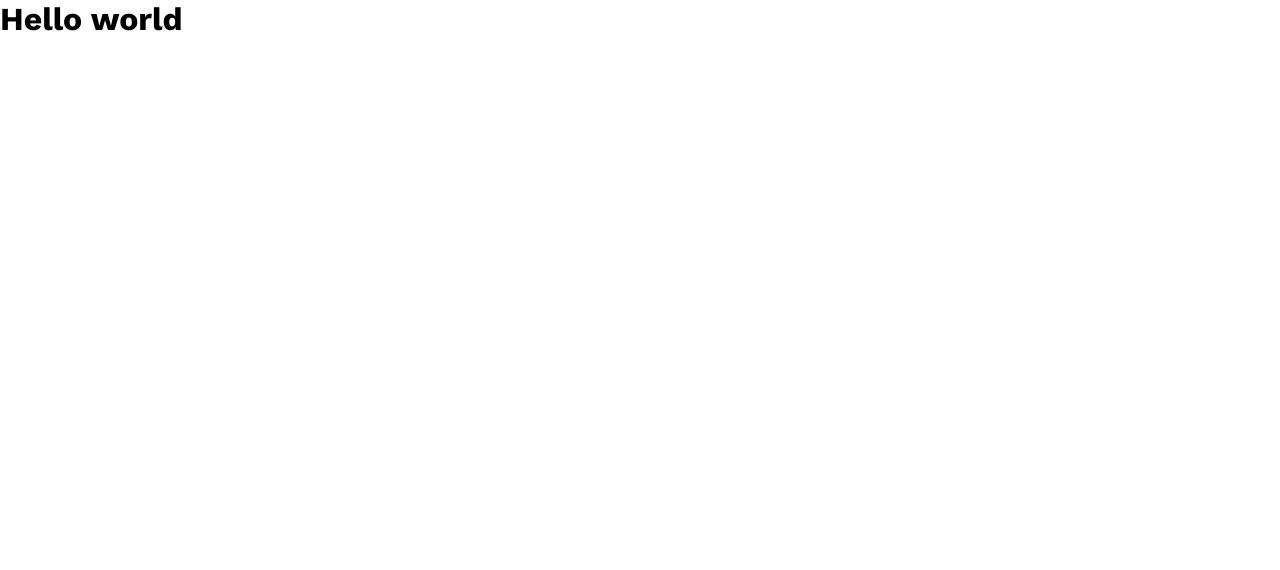
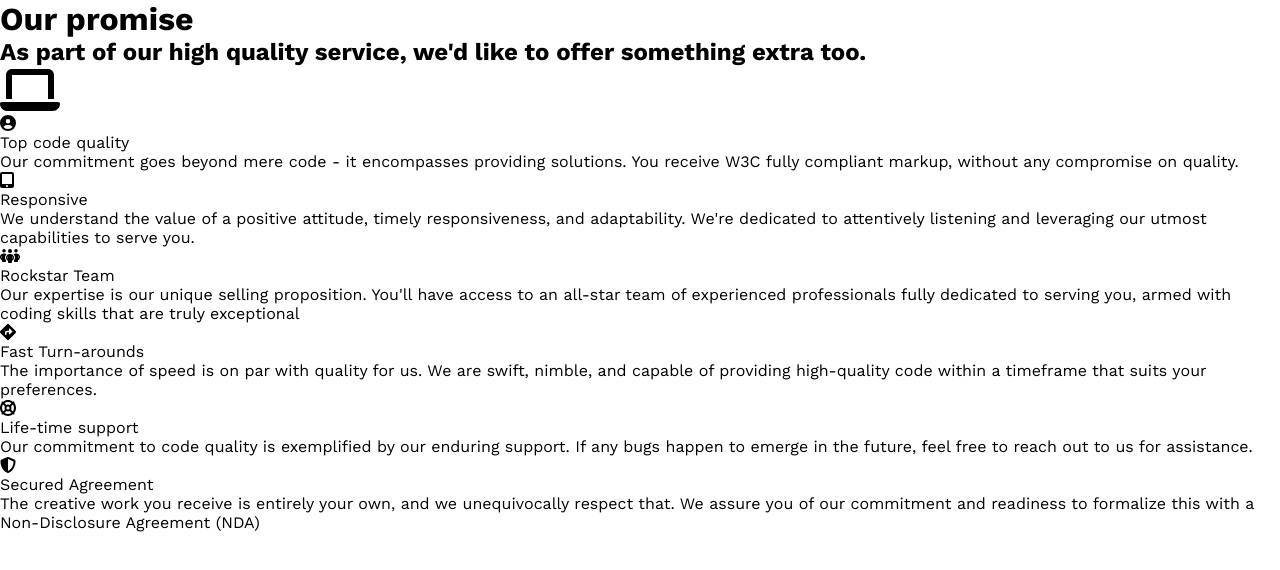
Before and after one commit to sairam2381/st-Josephs-react, a React (Create React App) app: page / in a window 1280 px wide. Shown: the top 570 px of the page. Built offline with nearby package versions, Linux system fonts and the light colour scheme.

Commit message:
Modifications in our promises

```diff
--- a/package.json
+++ b/package.json
@@ -3,6 +3,9 @@
   "version": "0.1.0",
   "private": true,
   "dependencies": {
+    "@fortawesome/fontawesome-svg-core": "^6.7.2",
+    "@fortawesome/free-brands-svg-icons": "^6.7.2",
+    "@fortawesome/free-solid-svg-icons": "^6.7.2",
     "@fortawesome/react-fontawesome": "^0.2.2",
     "@testing-library/dom": "^10.4.0",
     "@testing-library/jest-dom": "^6.6.3",
--- a/src/App.js
+++ b/src/App.js
@@ -1,13 +1,17 @@
-import DummyComponent from "./home-page/dummy/dummy-component"
+import DummyComponent from "./home-page/dummy/dummy-component";
 import HeroPageComponent from "./home-page/hero-page/hero-page-component";
 import LearnersTodayComponent from "./home-page/learners-today/learners-today";
+import OurpromisesComponent from "./home-page/our-promise/our-promise-component";
+import WeatherAppComponent from "./home-page/weather-app/weather-app-component";
 import "./index.css";
 function App() {
   return (
     <div>
       {/* <HeroPageComponent /> */}
       {/* <LearnersTodayComponent /> */}
-      <DummyComponent />
+      {/* <DummyComponent /> */}
+      <OurpromisesComponent />
+      {/* <WeatherAppComponent /> */}
     </div>
   );
 }
--- a/src/home-page/our-promise/our-promise-component.jsx
+++ b/src/home-page/our-promise/our-promise-component.jsx
@@ -1,4 +1,15 @@
 import React from "react";
+import { FontAwesomeIcon } from "@fortawesome/react-fontawesome";
+import {
+  faLaptop,
+  faCircleUser,
+  faTabletScreenButton,
+  faPeopleGroup,
+  faDiamondTurnRight,
+  faLifeRing,
+  faShieldHalved,
+} from "@fortawesome/free-solid-svg-icons";
+import { faGoogle } from "@fortawesome/free-brands-svg-icons";
 import { OurpromiseStyle } from "./our-promise-style";
 const OurpromisesComponent = () => {
   return (
@@ -10,32 +21,76 @@ const OurpromisesComponent = () => {
       </h2>
       <div className="element">
         <div className="element__item">
-          <div className="item"></div>
+          <div className="item">
+            <FontAwesomeIcon icon={faLaptop} size="3x" />
+          </div>
           <div className="element__content"></div>
         </div>
         <div className="element__item">
-          <div className="item"></div>
-          <div className="element__content"></div>
+          <div className="item">
+            <FontAwesomeIcon icon={faCircleUser} />
+            <div className="item__title">Top code quality</div>
+          </div>
+          <div className="element__content">
+            Our commitment goes beyond mere code - it encompasses providing
+            solutions. You receive W3C fully compliant markup, without any
+            compromise on quality.
+          </div>
         </div>
         <div className="element__item">
-          <div className="item"></div>
-          <div className="element__content"></div>
+          <div className="item">
+            <FontAwesomeIcon icon={faTabletScreenButton} />
+            <div className="item__title">Responsive</div>
+          </div>
+          <div className="element__content">
+            We understand the value of a positive attitude, timely
+            responsiveness, and adaptability. We're dedicated to attentively
+            listening and leveraging our utmost capabilities to serve you.
+          </div>
         </div>
         <div className="element__item">
-          <div className="item"></div>
-          <div className="element__content"></div>
+          <div className="item">
+            <FontAwesomeIcon icon={faPeopleGroup} />
+            <div className="item__title">Rockstar Team</div>
+          </div>
+          <div className="element__content">
+            Our expertise is our unique selling proposition. You'll have access
+            to an all-star team of experienced professionals fully dedicated to
+            serving you, armed with coding skills that are truly exceptional
+          </div>
         </div>
         <div className="element__item">
-          <div className="item"></div>
-          <div className="element__content"></div>
+          <div className="item">
+            <FontAwesomeIcon icon={faDiamondTurnRight} />
+            <div className="item__title">Fast Turn-arounds</div>
+          </div>
+          <div className="element__content">
+            The importance of speed is on par with quality for us. We are swift,
+            nimble, and capable of providing high-quality code within a
+            timeframe that suits your preferences.
+          </div>
         </div>
         <div className="element__item">
-          <div className="item"></div>
-          <div className="element__content"></div>
+          <div className="item">
+            <FontAwesomeIcon icon={faLifeRing} />
+            <div className="item__title">Life-time support</div>
+          </div>
+          <div className="element__content">
+            Our commitment to code quality is exemplified by our enduring
+            support. If any bugs happen to emerge in the future, feel free to
+            reach out to us for assistance.
+          </div>
         </div>
         <div className="element__item">
-          <div className="item"></div>
-          <div className="element__content"></div>
+          <div className="item">
+            <FontAwesomeIcon icon={faShieldHalved} />
+            <div className="item__title">Secured Agreement</div>
+          </div>
+          <div className="element__content">
+            The creative work you receive is entirely your own, and we
+            unequivocally respect that. We assure you of our commitment and
+            readiness to formalize this with a Non-Disclosure Agreement (NDA)
+          </div>
         </div>
       </div>
     </OurpromiseStyle>
--- /dev/null
+++ b/src/home-page/weather-app/weather-app-component.jsx
@@ -0,0 +1,73 @@
+import React, { useState, useEffect } from "react";
+import {
+  Container,
+  ErrorText,
+  Loader,
+  Title,
+  UserCard,
+  UserInfo,
+  UserList,
+  UserName,
+} from "./weather-app-style";
+
+function WeatherAppComponent() {
+  const [users, setUsers] = useState([]);
+  const [loading, setLoading] = useState(true);
+  const [error, setError] = useState(null);
+
+  useEffect(() => {
+    const fetchUsers = async () => {
+      try {
+        let response = await fetch(
+          "https://jsonplaceholder.typicode.com/users"
+        );
+        if (!response.ok) throw new Error("Failed to fetch data");
+        let data = await response.json();
+        setUsers(data);
+      } catch (err) {
+        setError(err.message);
+      } finally {
+        setLoading(false);
+      }
+    };
+
+    fetchUsers();
+  }, []);
+
+  //   useEffect(() => {
+  //     const fetchUsers = async () => {
+  //       try {
+  //         let { data } = await axios.get("https://jsonplaceholder.typicode.com/users");
+  //         setUsers(data);
+  //       } catch (err) {
+  //         setError(err.message);
+  //       } finally {
+  //         setLoading(false);
+  //       }
+  //     };
+
+  //     fetchUsers();
+  //   }, []);
+  //   fetch("https://randomuser.me/api/?results=10")
+  //     .then((response) => response.json())
+  //     .then((data) => console.log(data.results))
+  //     .catch((error) => console.error("Error fetching data:", error));
+  if (loading) return <Loader />;
+  if (error) return <ErrorText>{error}</ErrorText>;
+
+  return (
+    <Container>
+      <Title>Users List</Title>
+      <UserList>
+        {users.map((user) => (
+          <UserCard key={user.id}>
+            <UserName>{user.name}</UserName>
+            <UserInfo>Email: {user.email}</UserInfo>
+            <UserInfo>Phone: {user.phone}</UserInfo>
+          </UserCard>
+        ))}
+      </UserList>
+    </Container>
+  );
+}
+export default WeatherAppComponent;
--- /dev/null
+++ b/src/home-page/weather-app/weather-app-style.js
@@ -0,0 +1,59 @@
+import styled, { keyframes } from "styled-components";
+
+export const Container = styled.div`
+  max-width: 600px;
+  margin: 50px auto;
+  background: #fff;
+  padding: 20px;
+  border-radius: 10px;
+  box-shadow: 0px 0px 10px rgba(0, 0, 0, 0.1);
+`;
+
+export const Title = styled.h1`
+  text-align: center;
+  color: #333;
+`;
+
+export const UserList = styled.ul`
+  list-style: none;
+  padding: 0;
+`;
+
+export const UserCard = styled.li`
+  background: #fff;
+  padding: 15px;
+  margin-bottom: 10px;
+  border-radius: 5px;
+  box-shadow: 0px 0px 5px rgba(0, 0, 0, 0.1);
+`;
+
+export const UserName = styled.h3`
+  margin: 0;
+  color: #007bff;
+`;
+
+export const UserInfo = styled.p`
+  margin: 5px 0;
+  color: #555;
+`;
+
+export const ErrorText = styled.h2`
+  color: red;
+  text-align: center;
+  font-size: 18px;
+`;
+
+const spin = keyframes`
+  0% { transform: rotate(0deg); }
+  100% { transform: rotate(360deg); }
+`;
+
+export const Loader = styled.div`
+  border: 5px solid #f3f3f3;
+  border-top: 5px solid #007bff;
+  border-radius: 50%;
+  width: 40px;
+  height: 40px;
+  animation: ${spin} 1s linear infinite;
+  margin: 50px auto;
+`;
```
Also changed, not shown: 1 other file (tests, documents, lock files or other folders).
